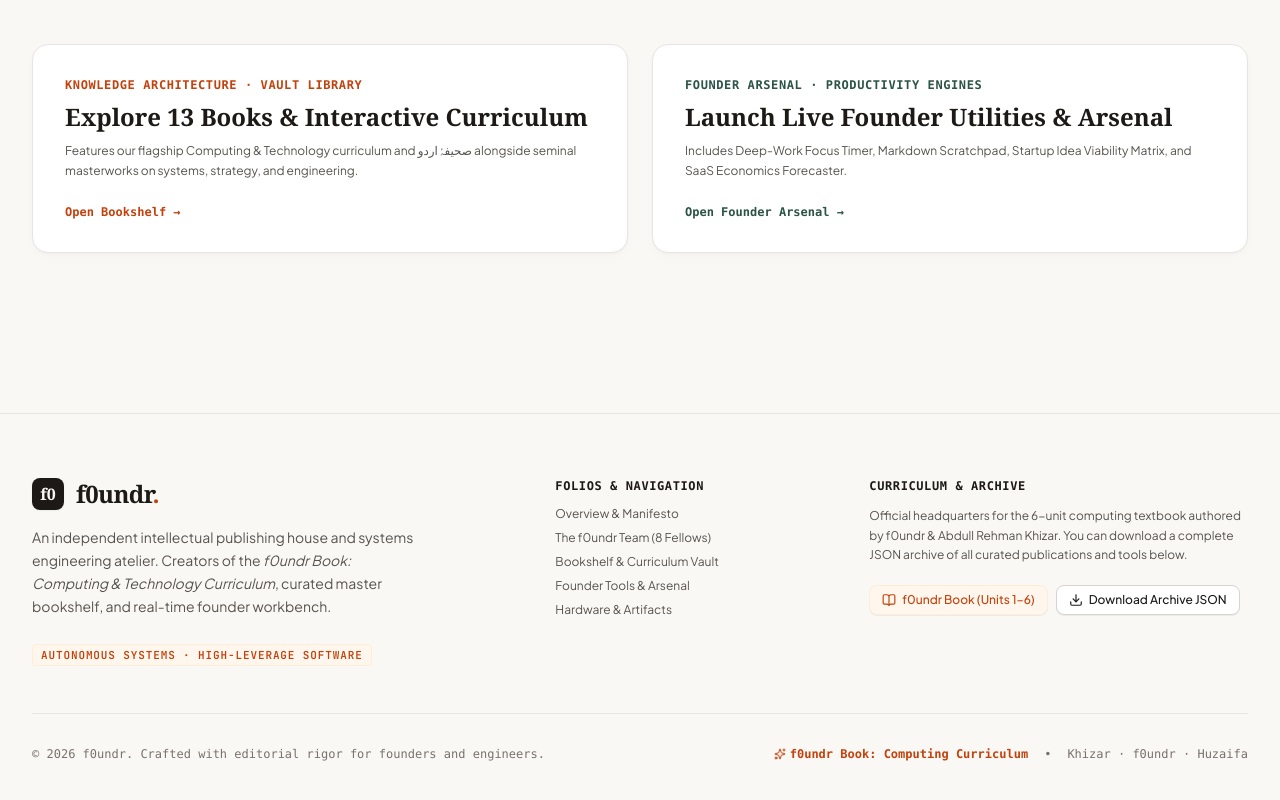
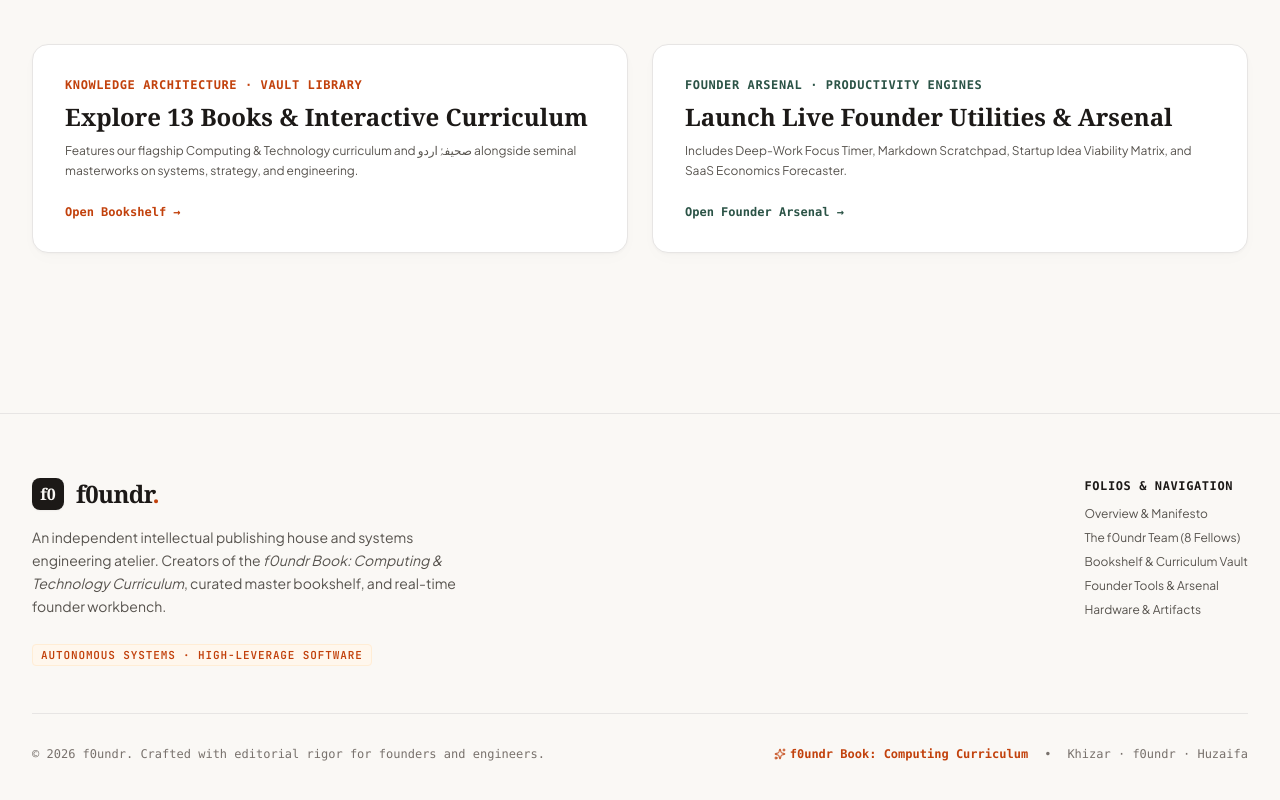
Before and after one commit to huzaifa35303/f0undr, a React (Vite) app: page / in a window 1280 px wide. Shown: the part 4936-5736 px from the top of the page. Built offline with nearby package versions, Linux system fonts and the light colour scheme.

Commit message:
refactor: remove curriculum archive block and download json button from footer

```diff
--- a/src/components/Footer.tsx
+++ b/src/components/Footer.tsx
@@ -1,12 +1,11 @@
-import { Download, Sparkles, BookOpen } from 'lucide-react';
+import { Sparkles } from 'lucide-react';
 
 interface FooterProps {
-  onExportData: () => void;
+  onExportData?: () => void;
   onNavigateTab: (tab: string) => void;
 }
 
 export const Footer: React.FC<FooterProps> = ({
-  onExportData,
   onNavigateTab,
 }) => {
   return (
@@ -14,7 +13,7 @@ export const Footer: React.FC<FooterProps> = ({
       <div className="max-w-7xl mx-auto px-4 sm:px-6 lg:px-8 py-16">
         <div className="grid grid-cols-1 md:grid-cols-12 gap-10">
           {/* Brand & Manifesto */}
-          <div className="md:col-span-5 space-y-4">
+          <div className="md:col-span-7 space-y-4">
             <div className="flex items-center gap-3">
               <div className="w-8 h-8 rounded-lg bg-[#1c1917] flex items-center justify-center text-[#faf8f5] font-serif font-bold text-base shadow-xs">
                 f0
@@ -24,7 +23,7 @@ export const Footer: React.FC<FooterProps> = ({
               </span>
             </div>
 
-            <p className="text-xs sm:text-sm text-[#57534e] leading-relaxed max-w-sm font-normal">
+            <p className="text-xs sm:text-sm text-[#57534e] leading-relaxed max-w-md font-normal">
               An independent intellectual publishing house and systems engineering atelier. Creators of the <em>f0undr Book: Computing &amp; Technology Curriculum</em>, curated master bookshelf, and real-time founder workbench.
             </p>
 
@@ -36,7 +35,8 @@ export const Footer: React.FC<FooterProps> = ({
           </div>
 
           {/* Navigation Links */}
-          <div className="md:col-span-3 space-y-3">
+          <div className="md:col-span-5 md:flex md:justify-end">
+            <div className="space-y-3">
               <h5 className="text-xs font-mono uppercase text-[#1c1917] font-semibold tracking-wider">
                 Folios &amp; Navigation
               </h5>
@@ -98,35 +98,6 @@ export const Footer: React.FC<FooterProps> = ({
                 </li>
               </ul>
             </div>
-
-          {/* Colophon & Curriculum Showcase */}
-          <div className="md:col-span-4 space-y-3">
-            <h5 className="text-xs font-mono uppercase text-[#1c1917] font-semibold tracking-wider">
-              Curriculum &amp; Archive
-            </h5>
-            <p className="text-xs text-[#57534e] leading-relaxed font-normal">
-              Official headquarters for the 6-unit computing textbook authored by f0undr &amp; Abdull Rehman Khizar. You can download a complete JSON archive of all curated publications and tools below.
-            </p>
-
-            <div className="flex flex-wrap items-center gap-2 pt-2">
-              <a
-                href="/book/"
-                target="_blank"
-                rel="noreferrer"
-                className="flex items-center gap-1.5 px-3 py-1.5 rounded-lg text-xs font-medium bg-[#fff7ed] text-[#c2410c] border border-[#ffedd5] hover:bg-[#ffedd5] transition-colors shadow-2xs"
-              >
-                <BookOpen className="w-3.5 h-3.5" />
-                <span>f0undr Book (Units 1–6)</span>
-              </a>
-
-              <button
-                onClick={onExportData}
-                className="flex items-center gap-1.5 px-3 py-1.5 rounded-lg text-xs font-medium btn-editorial-outline text-[#1c1917] transition-colors shadow-2xs"
-              >
-                <Download className="w-3.5 h-3.5" />
-                <span>Download Archive JSON</span>
-              </button>
-            </div>
           </div>
         </div>
 
```
Lines whose indentation alone changed are shown as unchanged.
